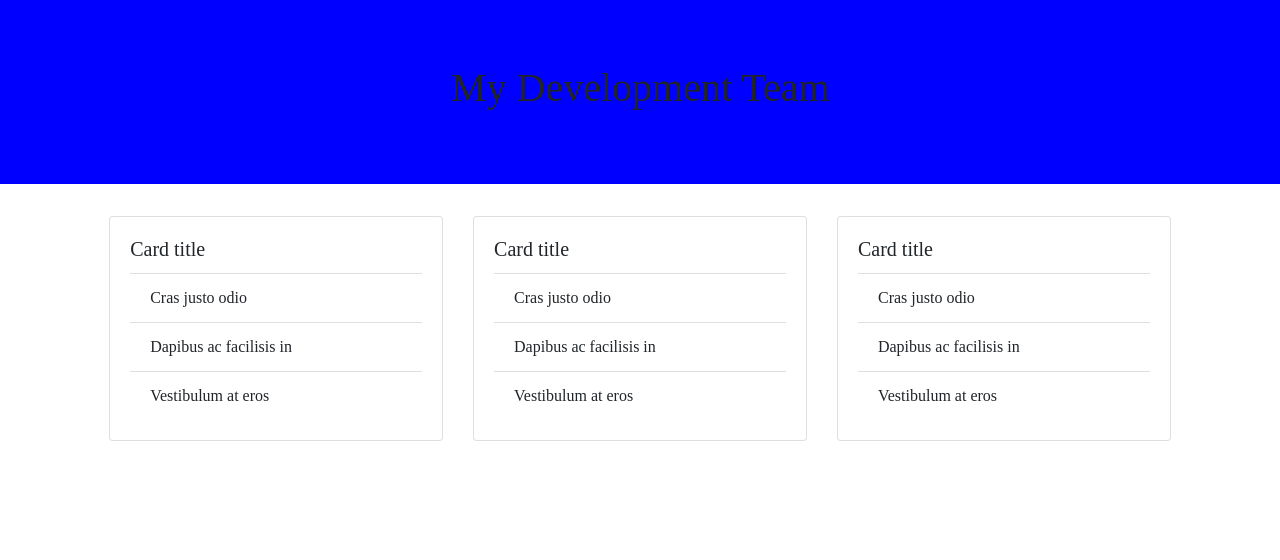
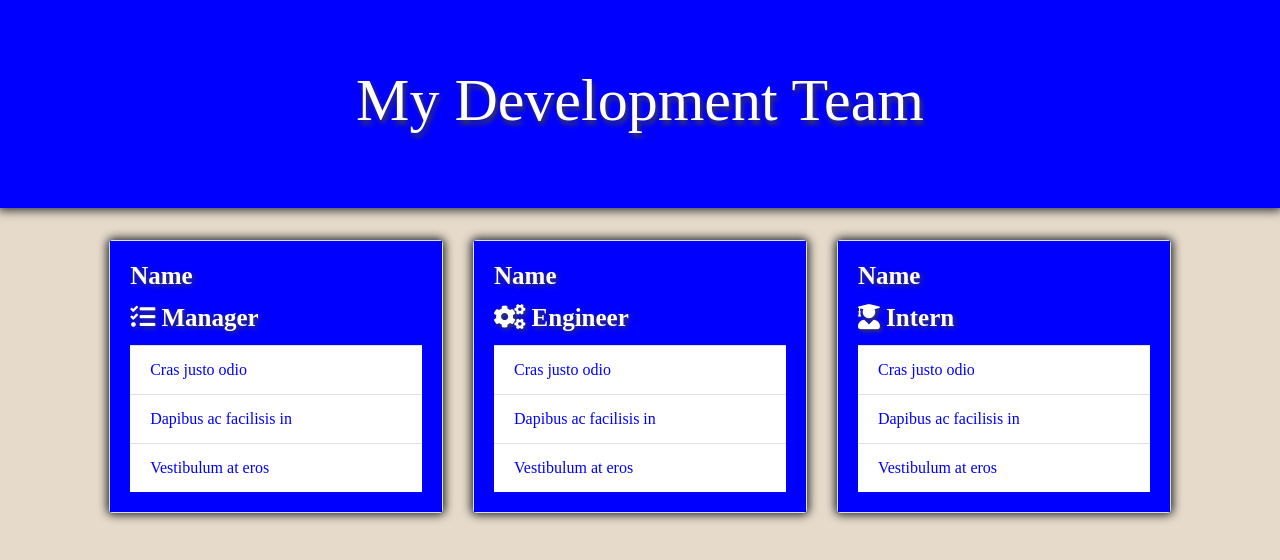
Before and after one commit to SDamyan/Template-Engine, a website: page library/index.html in a window 1280 px wide. Drawn offline with nearby package versions, Linux system fonts and the light colour scheme.

Commit message:
added css style to index.html

```diff
--- a/library/index.html
+++ b/library/index.html
@@ -5,6 +5,8 @@
     <meta name="viewport" content="width=device-width, initial-scale=1.0">
     <meta http-equiv="X-UA-Compatible" content="ie=edge">
     <link rel="stylesheet" href="https://maxcdn.bootstrapcdn.com/bootstrap/4.0.0/css/bootstrap.min.css">
+    <link rel="stylesheet"  href="https://use.fontawesome.com/releases/v5.8.1/css/all.css" integrity="sha384-50oBUHEmvpQ+1lW4y57PTFmhCaXp0ML5d60M1M7uH2+nqUivzIebhndOJK28anvf" crossorigin="anonymous"/>
+
     <link rel="stylesheet" href ="style.css">
 
     <title>Developer Template</title>
@@ -22,7 +24,9 @@
                         <div class="card-deck">
                             <div class="card">
                                 <div class="card-body">
-                                  <h5 class="card-title">Card title</h5>
+                                    <h5 class="card-title nameManager">Name</h5>
+                                  <h5 class="card-title manager">
+                                    <i class="fas fa-tasks">  Manager</i></h5>
                                   <ul class="list-group list-group-flush">
                                       <li class="list-group-item">Cras justo odio</li>
                                       <li class="list-group-item">Dapibus ac facilisis in</li>
@@ -32,7 +36,9 @@
                               </div>
                             <div class="card">
                                 <div class="card-body">
-                                  <h5 class="card-title">Card title</h5>
+                                    <h5 class="card-title nameEngineer">Name</h5>
+                                  <h5 class="card-title engineer">
+                                    <i class="fas fa-cogs">  Engineer</i></h5>
                                   <ul class="list-group list-group-flush">
                                       <li class="list-group-item">Cras justo odio</li>
                                       <li class="list-group-item">Dapibus ac facilisis in</li>
@@ -42,7 +48,9 @@
                               </div>
                             <div class="card">
                               <div class="card-body">
-                                <h5 class="card-title">Card title</h5>
+                                <h5 class="card-title nameIntern">Name</h5>
+                                <h5 class="card-title intern">
+                                    <i class="fas fa-user-graduate">  Intern</i></h5>
                                 <ul class="list-group list-group-flush">
                                     <li class="list-group-item">Cras justo odio</li>
                                     <li class="list-group-item">Dapibus ac facilisis in</li>
--- a/library/style.css
+++ b/library/style.css
@@ -2,12 +2,43 @@
     font-family: "'Lucida Sans', 'Lucida Sans Regular', 'Lucida Grande', 'Lucida Sans Unicode', Geneva, Verdana, sans-serif;"
 }
 
+body {
+    background-color: rgb(230, 218, 202);
+}
+
 .jumbotron {
     background-color: blue;
-    box-shadow: rgb(13, 13, 49);
+    box-shadow: 0 0 10px 2px;
 }
 
 .jumboTitle {
     text-align: center;
-    text-decoration: white;
 }
+
+h1 {
+    color: white;
+    font-size: 60px;
+    text-shadow: 2px 4px 5px rgb(62, 62, 65)
+}
+
+.card {
+    box-shadow: 0 0 10px 2px;
+}
+
+.card-body {
+    background-color: blue;
+    color: white;
+}
+
+.card-title {
+    font-size: 25px;
+    text-shadow: 2px 2px 5px rgb(62, 62, 65)
+}
+
+.nameManager, .nameEngineer, .nameIntern {
+    font-weight: bold;
+}
+
+li {
+    color: blue;
+}
```
